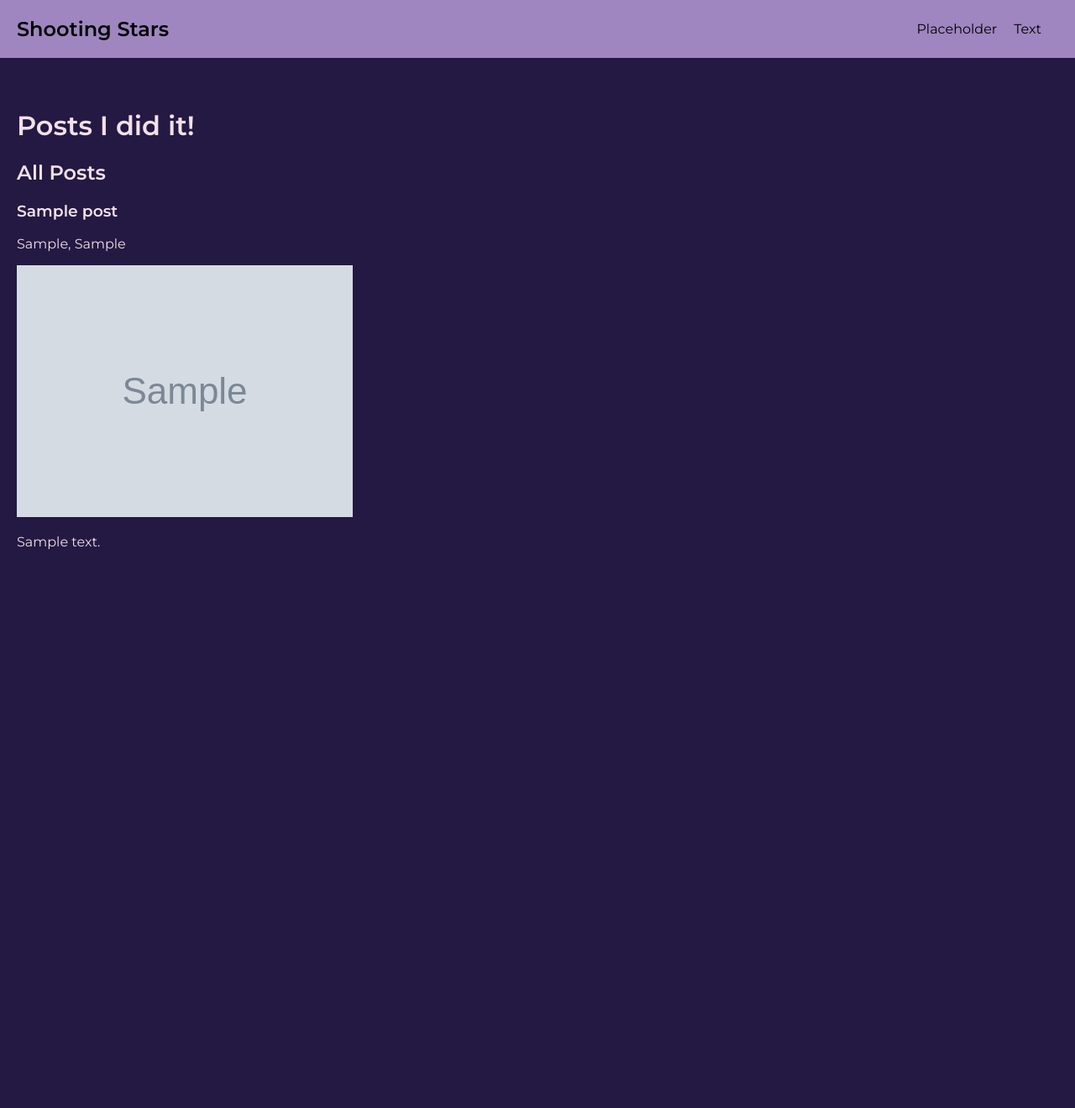
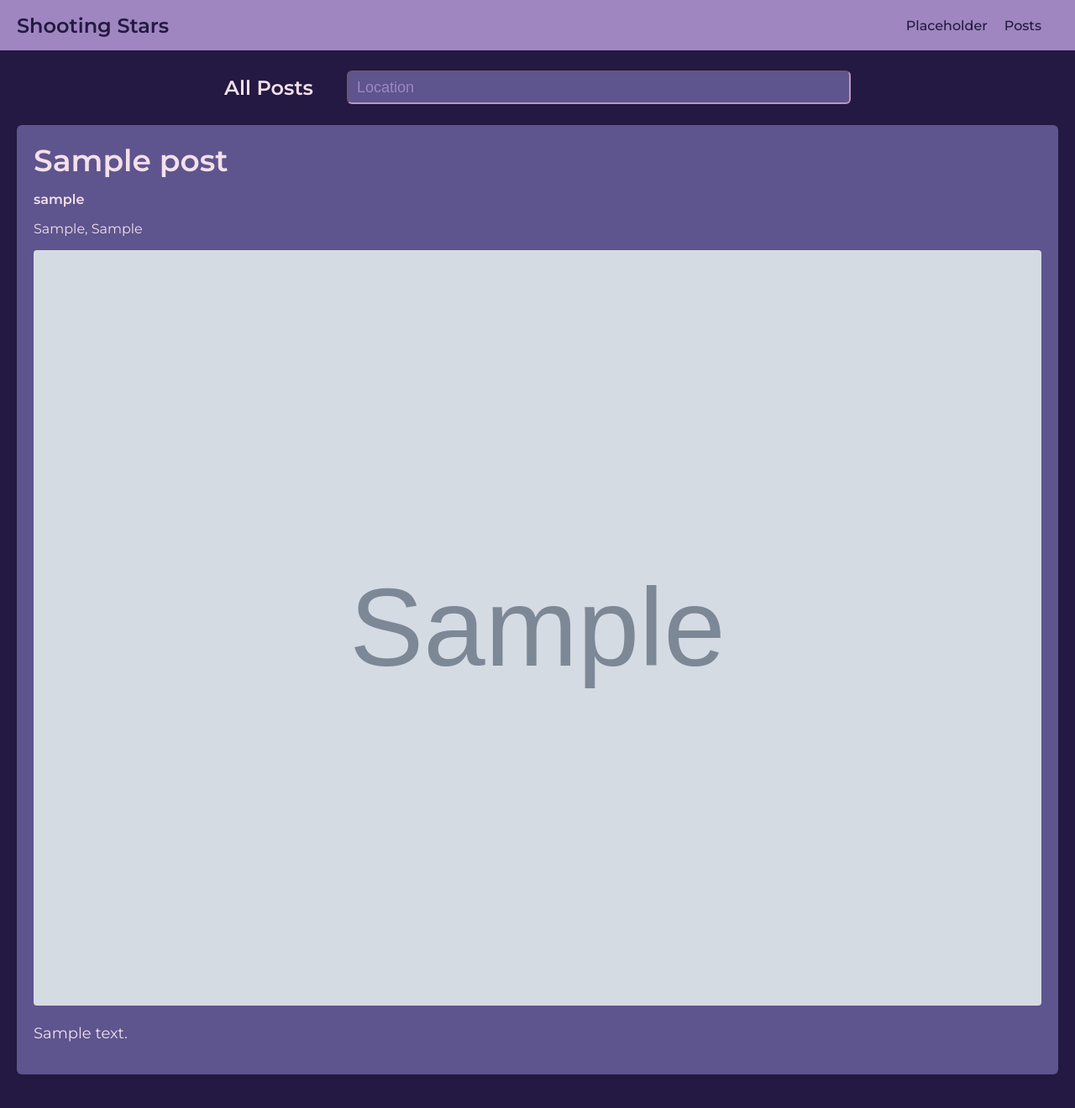
Before and after one commit to bryancurtis3/shooting_stars, a Django app: page /posts/ in a window 1280 px wide. Shown: the whole page at 84% size. Before the commit the page ends 655 px from the top, so only its background shows below. Run offline with Django 3.2, Linux system fonts and the light colour scheme; tables that the repository leaves empty hold one stand-in row (values such as "Sample post"); grey boxes marked "Sample" are stand-in pictures; style sheets or scripts are compiled from the project's sources; some libraries are stand-ins or nearby versions.

Commit message:
progress on posts page, main dipslay functionality complete

```diff
--- /dev/null
+++ b/main_app/static/scripts/posts.js
@@ -0,0 +1,4 @@
+const more = function more() {
+    $(".description-full").toggle();
+    $(".description").toggle();
+}
--- a/main_app/static/styles/main.scss
+++ b/main_app/static/styles/main.scss
@@ -20,11 +20,23 @@ main {
 }
 
 nav {
+    height: 60px;
     display: flex;
     align-items: center;
     justify-content: space-between;
     padding: 0 20px;
     background-color: $med;
+
+    .logo {
+        font-size: 24px;
+        font-weight: 600;
+    }
+
+    a {
+        font-weight: 500;
+        color: $dark;
+        text-decoration: none;
+    }
 
     section {
         display: flex;
@@ -41,7 +53,7 @@ nav {
             display: flex;
             justify-content: space-between;
 
-            p {
+            a {
                 margin-left: 20px;
             }
         }
--- /dev/null
+++ b/main_app/static/styles/posts.scss
@@ -0,0 +1,83 @@
+@import '_variables.scss';
+
+main {
+    padding-top: 10px;
+}
+
+.header {
+    display: flex;
+    gap: 40px;
+    justify-content: center;
+    margin-bottom: 10px;
+
+    h1 {
+        text-align: center;
+    }
+
+    .search {
+        display: flex;
+        justify-content: center;
+        align-items: center;
+
+        input {
+            height: 40px;
+            width: 50vw;
+            min-width: 325px;
+            max-width: 600px;
+            padding: 10px;
+            font-size: 18px;
+            color: $text;
+            background-color: $meddark;
+            border-color: $medlight;
+            border-radius: 6px;
+
+            &::placeholder {
+                color: $med;
+            }
+        }
+    }
+}
+
+.posts {
+    display: grid;
+    gap: 40px;
+
+    .post {
+        padding: 20px;
+        background-color: $meddark;
+        border-radius: 6px;
+
+        .title {
+            font-size: 36px;
+            margin: 0 0 15px 0;
+        }
+
+        h4 {
+            margin: 0;
+        }
+
+        img {
+            width: 100%;
+            border-radius: 4px;
+        }
+
+        .description, .description-full {
+            font-size: 18px;
+
+            span {
+                margin-left: 10px;
+                color: $light;
+                cursor: pointer;
+
+                &:hover {
+                    color: $text;
+                    font-weight: 600;
+                }
+            }
+        }
+
+        .description-full {
+            display: none;
+        }
+    }
+}
--- a/main_app/templates/base.html
+++ b/main_app/templates/base.html
@@ -27,13 +27,13 @@
 <body>
 
     <nav>
-        <h2>Shooting Stars</h2>
+        <a class="logo" href="/">Shooting Stars</a>
 
         <section class="nav-right">
 
             <div class="words">
-                <p>Placeholder</p>
-                <p>Text</p>
+                <a>Placeholder</a>
+                <a href="/posts">Posts</a>
             </div>
 
 
--- a/main_app/templates/home.html
+++ b/main_app/templates/home.html
@@ -17,7 +17,6 @@
 
     <section class="search">
         <input type="text" Placeholder="Location">
-
     </section>
 
     {% comment %} <section class="iframe">
--- a/main_app/templates/posts.html
+++ b/main_app/templates/posts.html
@@ -3,25 +3,53 @@
 {% load sass_tags %}
 
 {% block styles %}
-<link rel="stylesheet" href="styles/posts.css">
+<link rel="stylesheet" href="{% sass_src 'styles/posts.scss'%}">
 {% endblock styles %}
+
+{% block scripts %}
+<script src="{% static 'scripts/posts.js'%}"></script>
+{% endblock scripts %}
 
 
 {% block content %}
-<h1>Posts I did it!</h1>
 
-<h2>All Posts</h2>
+<section class="header">
 
+    <h1>All Posts</h1>
+
+    <section class="search">
+        <input type="text" Placeholder="Location">
+    </section>
+
+</section>
+
+
+
+
+<section class="posts">
 {% for post in posts  %}
 
 <article class="post">
     <h3 class="title">{{post.title}}</h3>
+    <h4>{{post.user.username}}</h4>
     <p class="coords">{{post.lat}}, {{post.long}}</p>
     <img src="{{post.image}}" alt="Post image">
-    <p class="description">{{post.description}}</p>
+    <p class="description">
+        {{post.description|truncatechars:"150"}}
+        {% if post.description|length > 150 %}
+            <span id="more" onClick="more()">more</span>
+        {% endif %}
+    </p>
+    <p class="description-full">
+        {{post.description}}
+        <span onClick="more()">less</span>
+    </p>
+
 </article>
 
 
 {% endfor %}
+</section>
+
 
 {% endblock content %}
```
Also changed, not shown: main_app/static/scripts/auto-complete.js (deleted, +0 -59 lines), static/styles/main.css (+9 -1 lines), static/styles/posts.css (added, +56 -0 lines), main_app/static/scripts/weatherApi.js (renamed from static/scripts/weatherApi.js), 2 other files.
